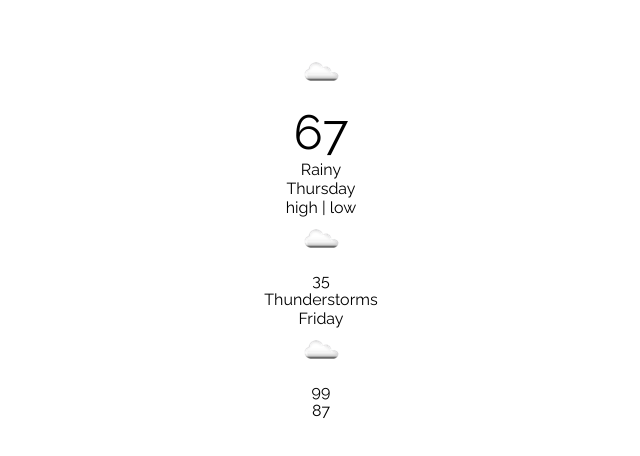
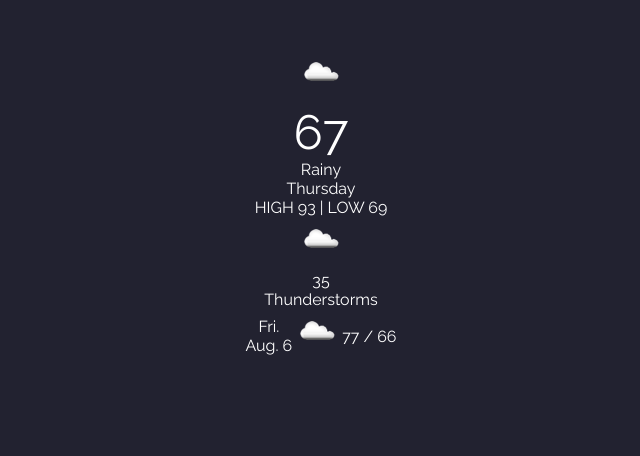
Before and after one commit to egpavelka/weather-app, a plain HTML site: page index-norm.html in a window 1280 px wide. Shown: the whole page, without its empty margins (319-959 px from the left). Drawn offline with nearby package versions, Linux system fonts and the light colour scheme; no server answers.

Commit message:
more styling

```diff
--- a/index-norm.html
+++ b/index-norm.html
@@ -35,9 +35,14 @@
 
 		<!-- hourly forecast -->
 		<div class="hourly">
+
+			<div class="hourly-day-overview">
 			<div class="current-day">Thursday</div>
-		<div class="current-high-low">high <span class="current-high"></span> | low <span class="current-low"></span></div>
+			<div class="current-high-low">HIGH <span class="current-high">93</span> | LOW <span class="current-low">69</span></div>
+			</div>
+
 			<div class="hourly-list">
+				<div class="hourly-list-entry">
 					<div class="hourly-icon"><img src="icon/xx.png" /></div>
 					<div class="hourly-temp">35</div>
 					<div class="hourly-cond">Thunderstorms</div>
@@ -46,14 +51,22 @@
 
 			</div>
 
+		</div>
+
 		<!-- 5-day forecast -->
 		<div class="daily">
 			<div class="daily-list">
 				<div class="daily-list-entry">
-				<div class="daily-name">Friday</div>
+					<div class="daily-day">
+						<div class="daily-day-weekday">
+							Fri.
+						</div>
+						<div class="daily-day-date">
+							Aug. 6
+						</div>
+					</div>
 					<div class="daily-icon"><img src="icon/xx.png" /></div>
-				<div class="daily-high">99</div>
-				<div class="daily-low">87</div>
+					<div class="daily-high-low"><span class="daily-high">77</span> / <span class="daily-low">66</span></div>
 				</div>
 			</div>
 		</div>
--- a/stylesheets/partials/_base.scss
+++ b/stylesheets/partials/_base.scss
@@ -6,6 +6,11 @@
 	border: none;
 }
 
+body {
+	background-color: #222230;
+	color: white;
+}
+
 .container {
   height: 100vh;
   width: 100vw;
--- a/stylesheets/partials/_daily.scss
+++ b/stylesheets/partials/_daily.scss
@@ -1,6 +1,10 @@
 .daily {
 
     .daily-list {
+
+      .daily-list-entry {
+        @extend %flex-h;
+
         .daily-name {
             //
         }
@@ -18,5 +22,8 @@
         .daily-low {
             //
         }
+
+      }
+
     }
 }
--- a/stylesheets/partials/_hourly.scss
+++ b/stylesheets/partials/_hourly.scss
@@ -1,4 +1,6 @@
 .hourly {
+
+  .hourly-day-overview {
     .current-day {
         //
     }
@@ -6,8 +8,13 @@
     .current-high-low {
         //
     }
+  }
 
     .hourly-list {
+      @extend %flex-h;
+
+      .hourly-list-entry {
+
         .hourly-icon {
             img {
                 //
@@ -25,5 +32,8 @@
         .hourly-time {
             //
         }
+
+      }
+
     }
 }
```
Also changed, not shown: stylesheets/styles.css, 1 other file. Lines whose indentation alone changed are shown as unchanged.
